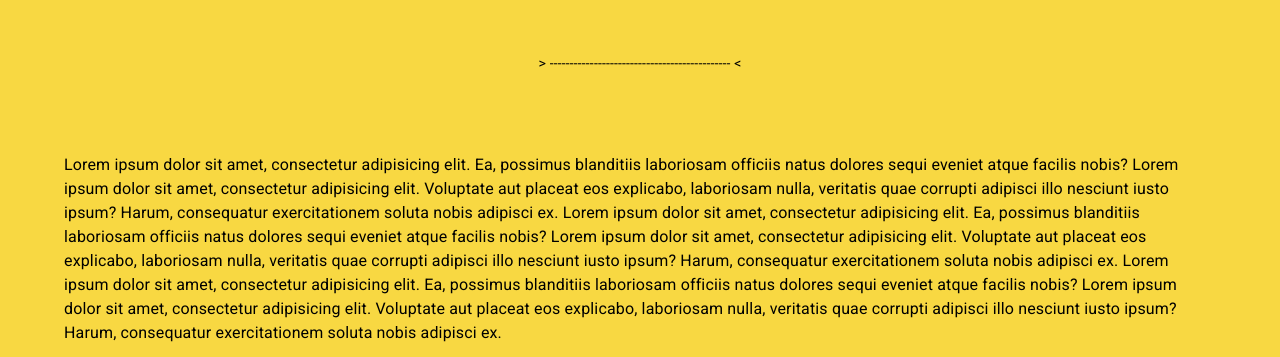
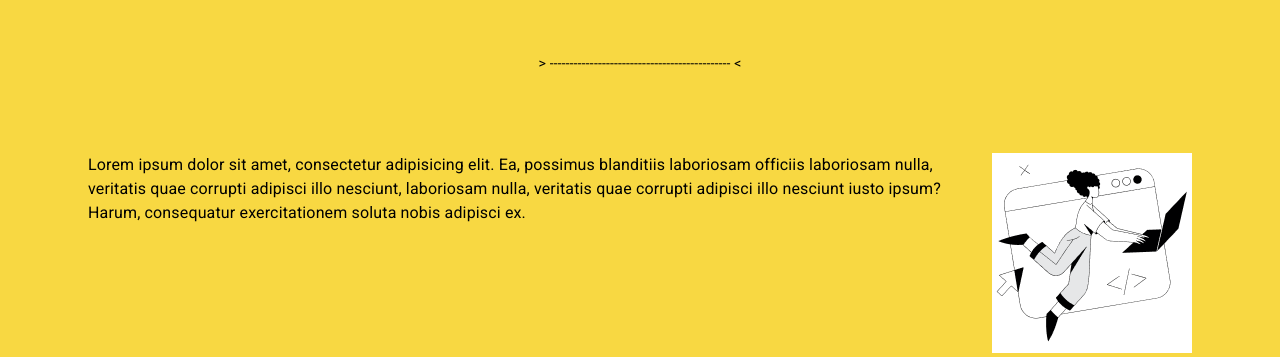
Before and after one commit to kreindo/productsite-React, a React (Create React App) app: page / in a window 1280 px wide. Shown: the part 804-1161 px from the top of the page. Built offline with nearby package versions, Linux system fonts and the light colour scheme.

Commit message:
added illustration

```diff
--- a/src/components/Desc.jsx
+++ b/src/components/Desc.jsx
@@ -14,20 +14,8 @@ const Desc = () => {
     >
       <Typography variant="body1">
         Lorem ipsum dolor sit amet, consectetur adipisicing elit. Ea, possimus
-        blanditiis laboriosam officiis natus dolores sequi eveniet atque facilis
-        nobis? Lorem ipsum dolor sit amet, consectetur adipisicing elit.
-        Voluptate aut placeat eos explicabo, laboriosam nulla, veritatis quae
-        corrupti adipisci illo nesciunt iusto ipsum? Harum, consequatur
-        exercitationem soluta nobis adipisci ex. Lorem ipsum dolor sit amet,
-        consectetur adipisicing elit. Ea, possimus blanditiis laboriosam
-        officiis natus dolores sequi eveniet atque facilis nobis? Lorem ipsum
-        dolor sit amet, consectetur adipisicing elit. Voluptate aut placeat eos
-        explicabo, laboriosam nulla, veritatis quae corrupti adipisci illo
-        nesciunt iusto ipsum? Harum, consequatur exercitationem soluta nobis
-        adipisci ex. Lorem ipsum dolor sit amet, consectetur adipisicing elit.
-        Ea, possimus blanditiis laboriosam officiis natus dolores sequi eveniet
-        atque facilis nobis? Lorem ipsum dolor sit amet, consectetur adipisicing
-        elit. Voluptate aut placeat eos explicabo, laboriosam nulla, veritatis
+        blanditiis laboriosam officiis laboriosam nulla, veritatis quae
+        corrupti adipisci illo nesciunt, laboriosam nulla, veritatis
         quae corrupti adipisci illo nesciunt iusto ipsum? Harum, consequatur
         exercitationem soluta nobis adipisci ex.
       </Typography>
--- a/src/parts/Content.jsx
+++ b/src/parts/Content.jsx
@@ -6,6 +6,7 @@ import Desc from "../components/Desc";
 import Box from "@mui/material/Box";
 import Divider from "../components/Divider";
 import dCube from "../assets/images/1.png"
+import devGirl from '../assets/images/Coding1.png'
 
 function Content() {
   return (
@@ -27,9 +28,12 @@ function Content() {
         <VPTransparent />
       </Container>
       <Divider />
-      <Box gutterTop>
+      <Container gutterTop sx={{ display: 'flex'}}>
         <Desc />
-      </Box>
+        <Box>
+          <img src={devGirl} alt="" />
+        </Box>
+      </Container>
     </Container>
   );
 }
```
Also changed, not shown: src/assets/images/Coding1.png (added).
